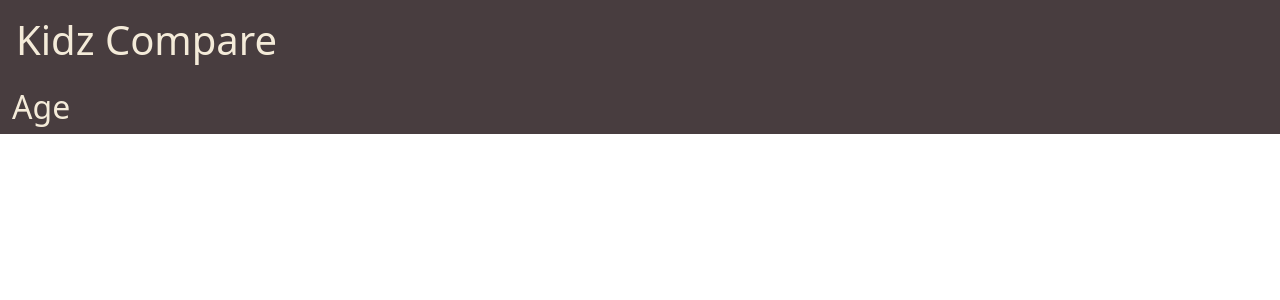
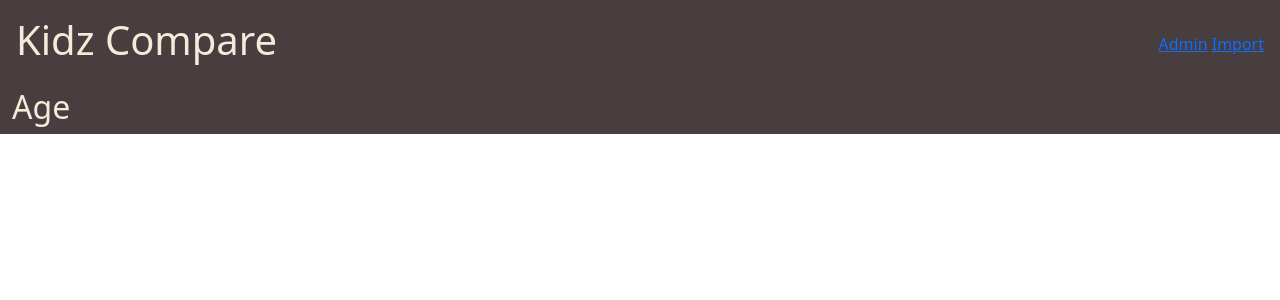
Before and after one commit to tobiasschuerg/same-age, a Django app: page / in a window 1280 px wide. Shown: the top 300 px of the page. Run offline with Django 4.2, Linux system fonts and the light colour scheme; data that the repository does not hold is empty.

Commit message:
feature #3 : link admin interface and import from navigation

```diff
--- a/timeline/templates/timeline/image_gallery.html
+++ b/timeline/templates/timeline/image_gallery.html
@@ -10,6 +10,10 @@
 
 <nav class="navbar navbar-light p-3">
     <h1>Kidz Compare</h1>
+    <div class="text-end float:right" id="navbarNav">
+        <a class="link" href="/admin" target="_blank">Admin</a>
+        <a class="link" href="/autoimport" target="_blank">Import</a>
+    </div>
 </nav>
 
 <div class="container-fluid">
```
